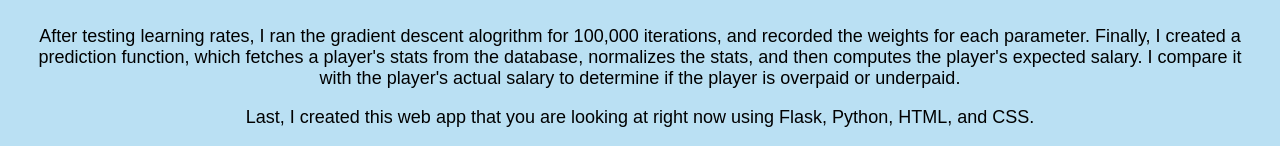
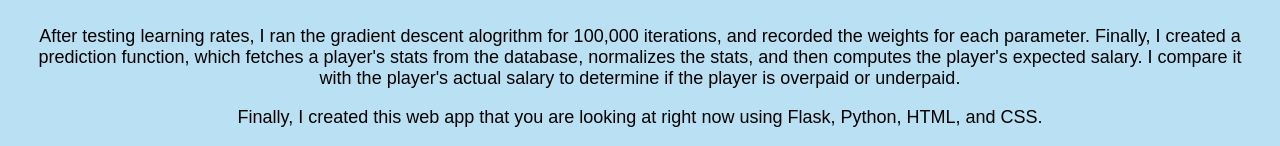
Before and after one commit to YashK2005/nbaContractPredictor, a Flask app: page /how_does_this_work in a window 1280 px wide. Shown: the part 1140-1286 px from the top of the page. Run offline with Flask 2, Linux system fonts and the light colour scheme.

Commit message:
Editied how_does_this_work.html file

```diff
--- a/templates/how_does_this_work.html
+++ b/templates/how_does_this_work.html
@@ -33,7 +33,7 @@
 
     </div>
     <p>After testing learning rates, I ran the gradient descent alogrithm for 100,000 iterations, and recorded the weights for each parameter. Finally, I created a prediction function, which fetches a player's stats from the database, normalizes the stats, and then computes the player's expected salary. I compare it with the player's actual salary to determine if the player is overpaid or underpaid. </p>
-    <p>Last, I created this web app that you are looking at right now using Flask, Python, HTML, and CSS.</p>
+    <p>Finally, I created this web app that you are looking at right now using Flask, Python, HTML, and CSS.</p>
     <a href="/">Back to Home</a>
 </body>
 </html>
```
